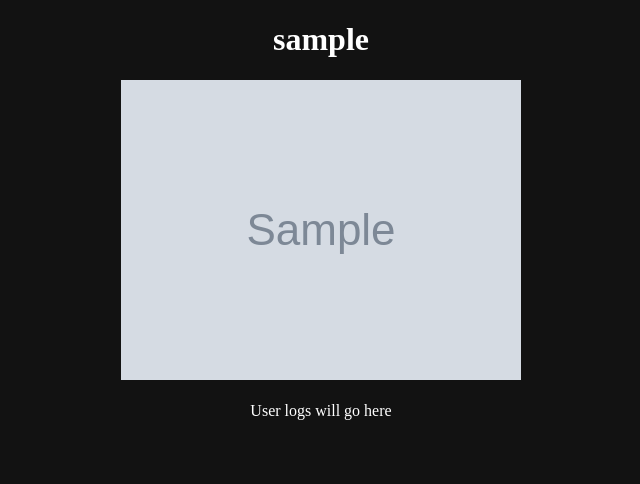
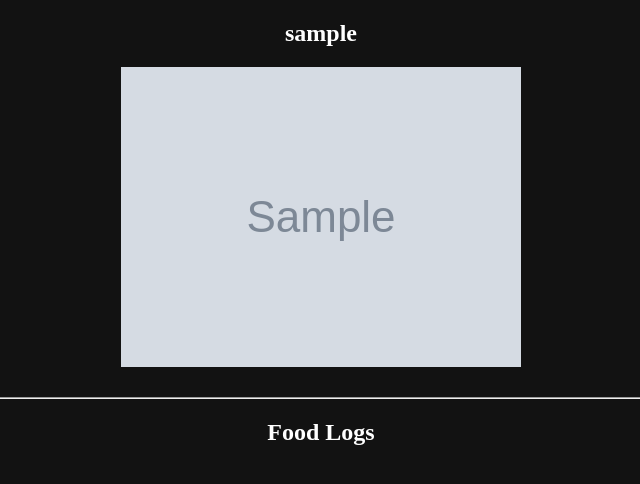
Before and after one commit to Andy-Wu12/NutriTrack, a Django app: page /profiles/1/ in a window 1280 px wide. Shown: the top 484 px of the page, without its empty margins (319-959 px from the left). Run offline with Django 4.2, Linux system fonts and the light colour scheme; tables that the repository leaves empty hold one stand-in row (values such as "Sample post"); grey boxes marked "Sample" are stand-in pictures; data that the repository does not hold is empty.

Commit message:
(#67) - All of a user's logs now render on their profile page

```diff
--- a/profiles/templates/profiles/user.html
+++ b/profiles/templates/profiles/user.html
@@ -12,7 +12,8 @@
 {% endblock %}
 
 {% block body %}
-    <div class="profile-container">
+    <main class="profile">
+        <section class="profile-container">
             <h1> {{ target.username }} </h1>
             <img class='profile-picture' src='{{ target.profile_picture.url }}'
              alt="profile-avatar">
@@ -28,8 +29,20 @@
                     {% endif %}
                 </form>
             {% endif %}
-        <div class="user-logs">
-            User logs will go here
+        </section>
+        <hr/>
+        <section class="user-logs">
+            <h2> Food Logs </h2>
+            <div class="logs-container">
+                {% for log in logs %}
+                    <p>
+                        {{ target.username }} ate
+                        <a href="{% url 'logs:detail' log.id %}"> {{ log.food.name }} </a>
+                        on {{ log.pub_date.date }} ({{ log.pub_date.time }})
+                    </p>
+                {% endfor %}
             </div>
-    </div>
+        </section>
+    </main>
+
 {% endblock %}
--- a/profiles/views.py
+++ b/profiles/views.py
@@ -4,6 +4,7 @@ from django.shortcuts import HttpResponseRedirect, render
 from django.urls import reverse
 
 from access.models import CustomUser, default_avatar
+from logs.models import Log
 from .forms import ProfileForm
 
 # Create your views here.
@@ -20,6 +21,7 @@ def index(request):
 def user(request, user_id):
 
     user_obj = CustomUser.objects.get(pk=user_id)
+    user_logs = Log.objects.filter(creator=user_obj.id).order_by('-pub_date')
 
     if request.method == 'POST':
         form = ProfileForm(request.POST, request.FILES)
@@ -35,4 +37,4 @@ def user(request, user_id):
         return HttpResponseRedirect(reverse('profiles:user', args=(user_id, )))
 
     return render(request, 'profiles/user.html',
-                  {'target': user_obj, 'form': ProfileForm()})
+                  {'target': user_obj, 'form': ProfileForm(), 'logs': user_logs})
```
Lines whose indentation alone changed are shown as unchanged.
